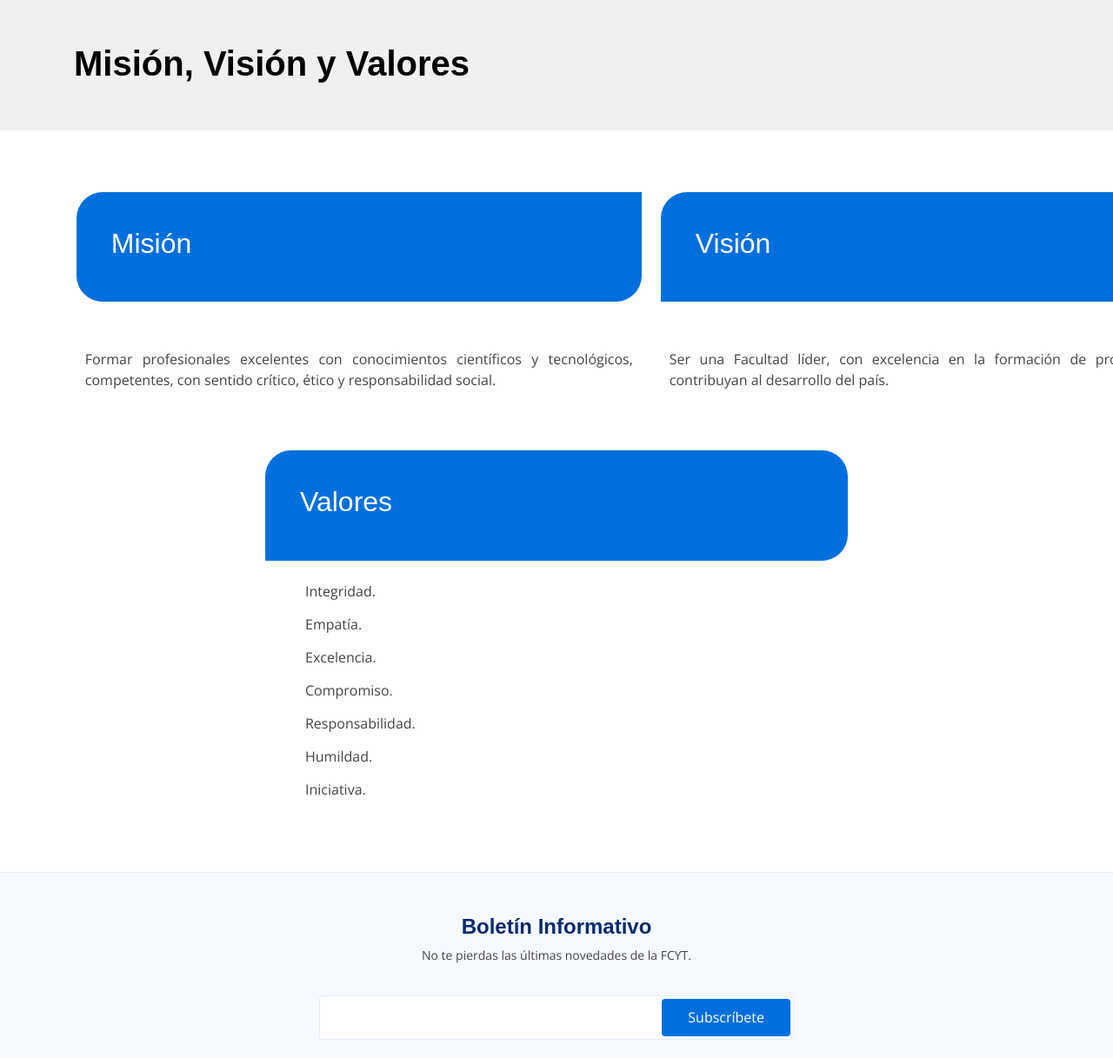
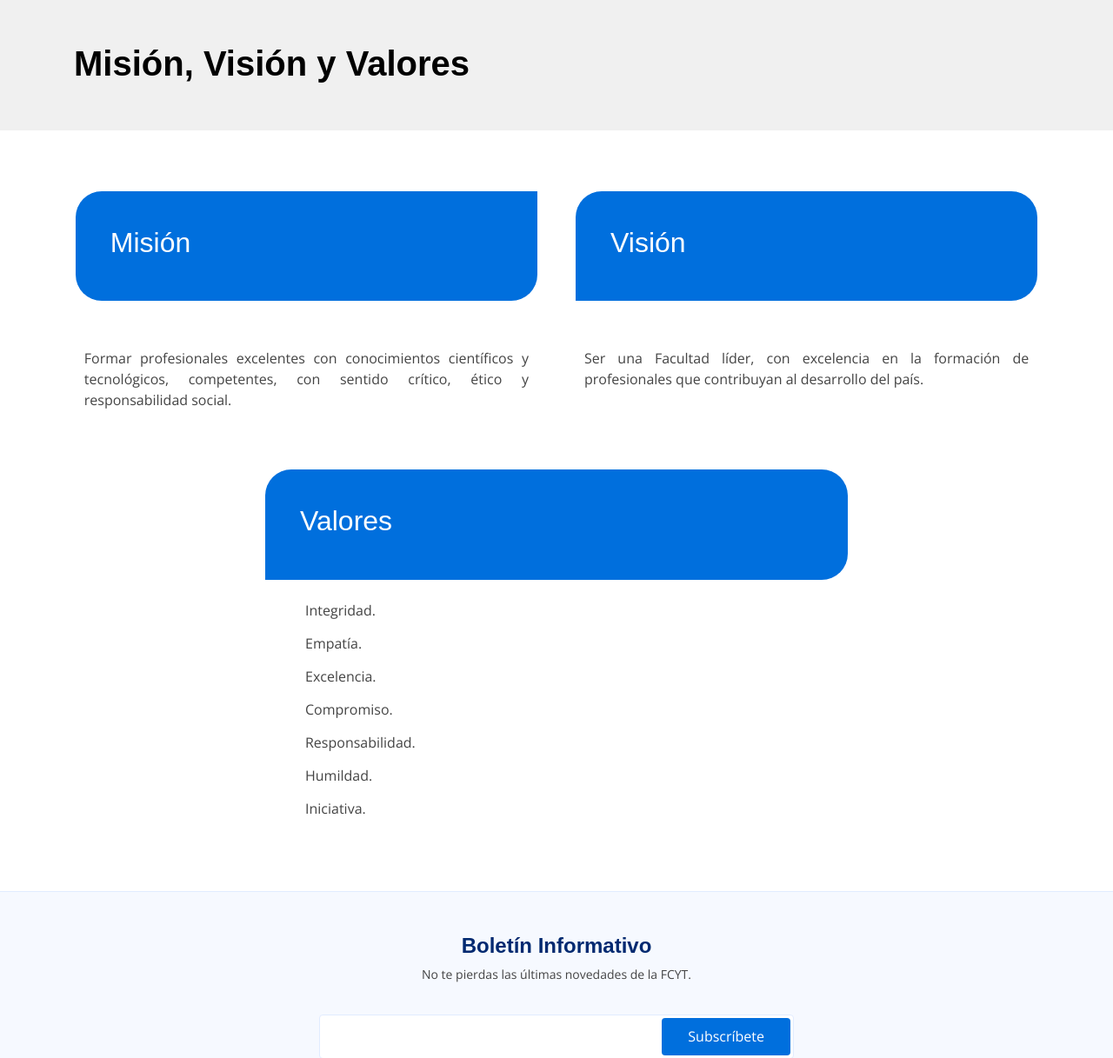
Before and after one commit to FCYT-TI/fcytuncaweb, a Django app: page /misionvision/ in a window 1280 px wide. Shown: the part 129-1346 px from the top of the page at 87% size. Run offline with Django 3.2, Linux system fonts and the light colour scheme; some libraries are stand-ins or nearby versions.

Commit message:
FCYTSPRUN-8-misionvisionvalores Mision y vision ya fueron cambiados de table a column

```diff
--- a/templates/misionvision.html
+++ b/templates/misionvision.html
@@ -21,15 +21,10 @@
 
     <section class="inner-page">
       <div class="containerText">
-          <table>
-              <tr>
-                  <td>
-                      <div style="width: 670px">
-                          <div style="background-color: #006fdd;
-                                      color: #fff;
-                                      padding: 40px;
-                                      margin: 10px;
-                                      border-radius: 30px 0 30px 30px">
+          <div class="row align-items-start">
+              <div class="col">
+                  <div>
+                          <div class="mision">
                           <h2>Misión</h2>
                           </div>
                           <br>
@@ -38,14 +33,10 @@
                               con sentido crítico, ético y responsabilidad social.
                           </p>
                       </div>
-                  </td>
-                  <td>
-                      <div style="width: 670px">
-                          <div style="background-color: #006fdd;
-                                      color: #fff;
-                                      padding: 40px;
-                                      margin: 10px;
-                                      border-radius: 30px 30px 30px 0">
+              </div>
+              <div class="col">
+                  <div>
+                          <div class="vision">
                               <h2>Visión</h2>
                           </div>
                           <br>
@@ -54,9 +45,8 @@
                               al desarrollo del país.
                           </p>
                       </div>
-                  </td>
-              </tr>
-          </table>
+              </div>
+          </div>
           <br><br>
           <div style="justify-content: center; display: flex">
               <div style="width: 670px">
--- a/templates/static/css/style.css
+++ b/templates/static/css/style.css
@@ -2560,3 +2560,20 @@ section {
   width: 88%;
   text-align: justify;
 }
+
+/*misionvision Styles*/
+.mision{
+  background-color: #006fdd;
+  color: #fff;
+  padding: 40px;
+  margin: 10px;
+  border-radius: 30px 0 30px 30px
+}
+
+.vision{
+  background-color: #006fdd;
+  color: #fff;
+  padding: 40px;
+  margin: 10px;
+  border-radius: 30px 30px 30px 0
+}
```
